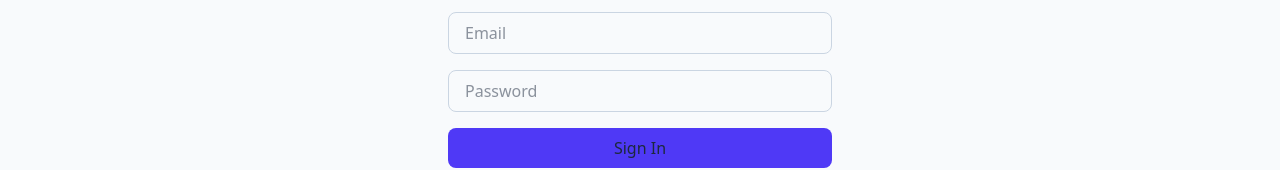
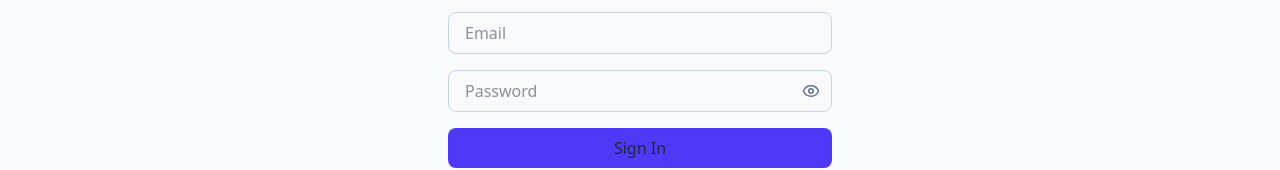
Before and after one commit to fac-32/Jobio-front, a React (Vite) app: page /sign-in in a window 1280 px wide. Shown: the part 184-354 px from the top of the page. Built offline with nearby package versions, Linux system fonts and the light colour scheme.

Commit message:
fix: show and hide the password

```diff
--- a/package.json
+++ b/package.json
@@ -15,6 +15,7 @@
     },
     "dependencies": {
         "@tailwindcss/vite": "^4.1.17",
+        "lucide-react": "^0.561.0",
         "react": "^19.2.0",
         "react-dom": "^19.2.0",
         "react-router-dom": "^7.10.0",
--- a/src/pages/Signin.tsx
+++ b/src/pages/Signin.tsx
@@ -1,6 +1,7 @@
 import { useState } from 'react';
 import { api } from '../lib/api';
 import { MascotImages } from '../assets/mascotImages';
+import { Eye, EyeOff } from 'lucide-react';
 
 export default function SignIn() {
     const [name, setName] = useState('');
@@ -257,13 +258,30 @@ type PwInputProps = {
 };
 
 function PwInput({ placeholder, value, onChange }: PwInputProps) {
+    const [visible, setVisible] = useState(false);
+
     return (
-        <input
-            type="password"
-            placeholder={placeholder || 'Password'}
-            value={value}
-            onChange={onChange}
-            className="w-full border border-slate-300 rounded-lg px-4 py-2 focus:ring-2 focus:ring-indigo-500 focus:border-indigo-500 outline-none"
-        />
+        <div className="relative">
+            <input
+                type={visible ? 'text' : 'password'}
+                placeholder={placeholder || 'Password'}
+                value={value}
+                onChange={onChange}
+                className="w-full border border-slate-300 rounded-lg px-4 py-2 pr-10 focus:ring-2 focus:ring-indigo-500 focus:border-indigo-500 outline-none"
+            />
+
+            <button
+                type="button"
+                onClick={() => setVisible(!visible)}
+                className="absolute inset-y-0 right-3 flex items-center text-slate-500 hover:text-slate-700"
+                aria-label={visible ? 'Hide password' : 'Show password'}
+            >
+                {visible ? (
+                    <EyeOff className="cursor-pointer" size={18} />
+                ) : (
+                    <Eye className="cursor-pointer" size={18} />
+                )}
+            </button>
+        </div>
     );
 }
```
Also changed, not shown: 1 other file (tests, documents, lock files or other folders).
